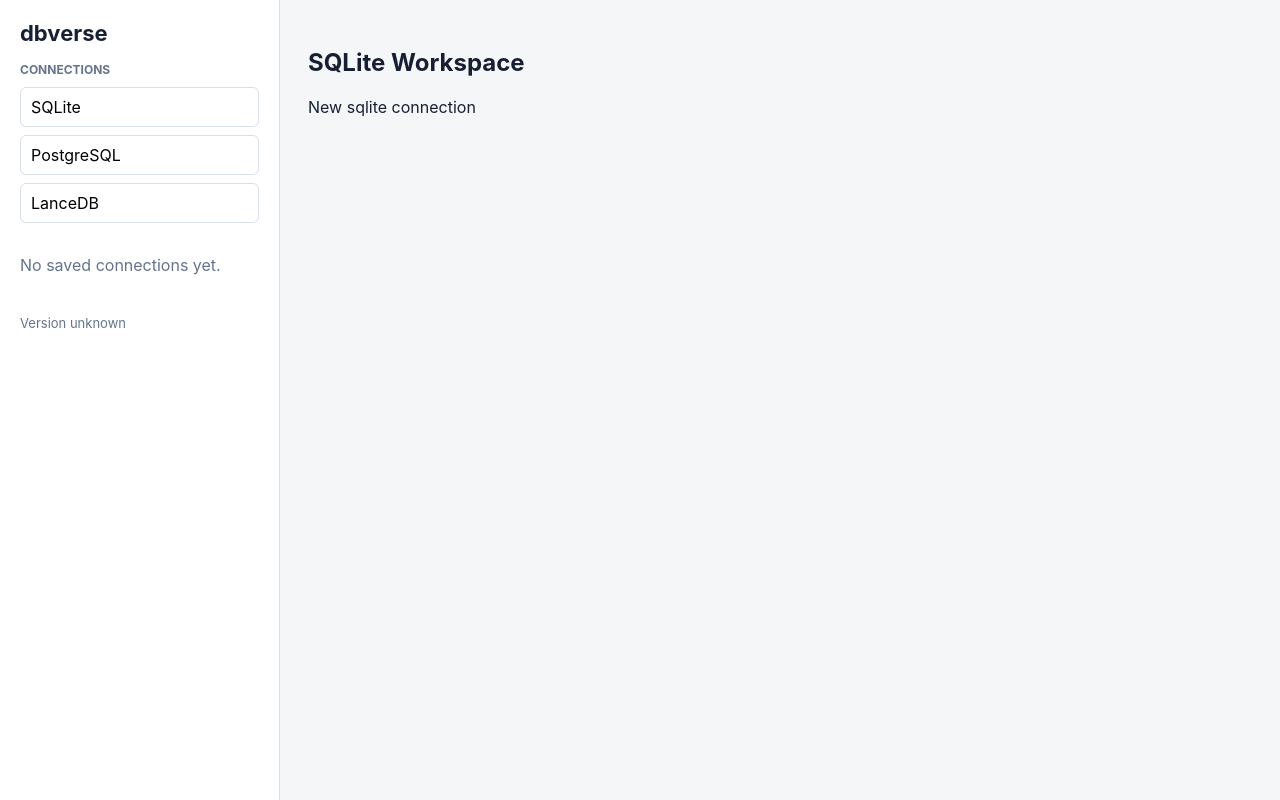
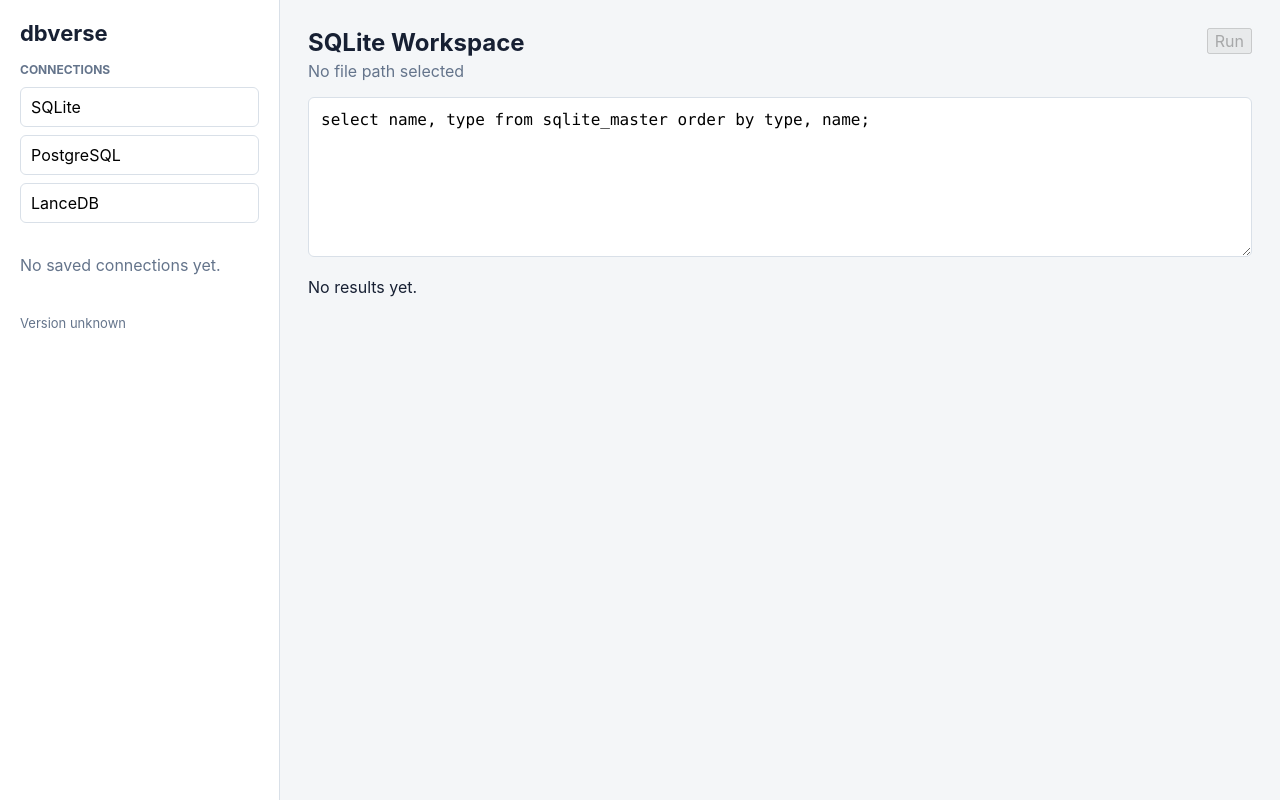
Before and after one commit to sirius-zuo/dbverse, a React (Vite) app: page / in a window 1280 px wide. Both pictures are taken after a click on the button "SQLite". Built offline with nearby package versions, Linux system fonts and the light colour scheme.

Commit message:
feat: add sqlite workspace

```diff
--- a/src/components/WorkspaceRouter.tsx
+++ b/src/components/WorkspaceRouter.tsx
@@ -1,4 +1,5 @@
 import type { ConnectionProfile } from "../api/types";
+import { SQLiteWorkspace } from "../workspaces/sqlite/SQLiteWorkspace";
 
 interface WorkspaceRouterProps {
   profile: ConnectionProfile | null;
@@ -15,12 +16,7 @@
   }
 
   if (profile.kind === "sqlite") {
-    return (
-      <section className="workspace">
-        <h2>SQLite Workspace</h2>
-        <p>{profile.displayName}</p>
-      </section>
-    );
+    return <SQLiteWorkspace profile={profile} />;
   }
 
   if (profile.kind === "postgresql") {
--- a/src/styles.css
+++ b/src/styles.css
@@ -157,3 +157,40 @@
   margin-left: 8px;
   color: #64748b;
 }
+
+.workspace-header {
+  display: flex;
+  justify-content: space-between;
+  align-items: flex-start;
+  gap: 16px;
+  margin-bottom: 16px;
+}
+
+.workspace-header h2 {
+  margin: 0 0 4px;
+}
+
+.workspace-header p {
+  margin: 0;
+  color: #64748b;
+}
+
+.query-editor {
+  width: 100%;
+  min-height: 160px;
+  resize: vertical;
+  border: 1px solid #d9e0e8;
+  border-radius: 6px;
+  padding: 12px;
+  font-family: ui-monospace, SFMono-Regular, Menlo, Consolas, monospace;
+  margin-bottom: 16px;
+}
+
+.error-banner {
+  border: 1px solid #fecaca;
+  background: #fef2f2;
+  color: #991b1b;
+  border-radius: 6px;
+  padding: 10px 12px;
+  margin-bottom: 12px;
+}
--- /dev/null
+++ b/src/workspaces/sqlite/SQLiteWorkspace.tsx
@@ -0,0 +1,64 @@
+import { useState } from "react";
+import type { ConnectionProfile, ResultSet } from "../../api/types";
+import { classifyStatement } from "../../api/tauri";
+import { sqliteExecuteFileQuery } from "../../api/sqlite";
+import { ResultGrid } from "../../components/ResultGrid";
+
+interface SQLiteWorkspaceProps {
+  profile: ConnectionProfile;
+}
+
+export function SQLiteWorkspace({ profile }: SQLiteWorkspaceProps) {
+  const path =
+    profile.config.kind === "sqlite" ? profile.config.path : "";
+  const [sql, setSql] = useState(
+    "select name, type from sqlite_master order by type, name;"
+  );
+  const [result, setResult] = useState<ResultSet | null>(null);
+  const [message, setMessage] = useState<string | null>(null);
+
+  async function runQuery() {
+    setMessage(null);
+    const classification = await classifyStatement(sql);
+    if (
+      classification.safety === "mutating" ||
+      classification.safety === "ambiguous"
+    ) {
+      const confirmed = window.confirm(
+        `${classification.reason}\n\nRun this SQLite statement anyway?`
+      );
+      if (!confirmed) return;
+    }
+
+    try {
+      setResult(await sqliteExecuteFileQuery(path, sql));
+    } catch (error) {
+      setMessage(
+        error instanceof Error ? error.message : "SQLite query failed."
+      );
+    }
+  }
+
+  return (
+    <section className="workspace sqlite-workspace">
+      <header className="workspace-header">
+        <div>
+          <h2>SQLite Workspace</h2>
+          <p>{path || "No file path selected"}</p>
+        </div>
+        <button onClick={runQuery} disabled={!path.trim()}>
+          Run
+        </button>
+      </header>
+      <textarea
+        className="query-editor"
+        value={sql}
+        onChange={(event) => setSql(event.target.value)}
+      />
+      {message ? (
+        <div className="error-banner">{message}</div>
+      ) : null}
+      <ResultGrid result={result} />
+    </section>
+  );
+}
```
